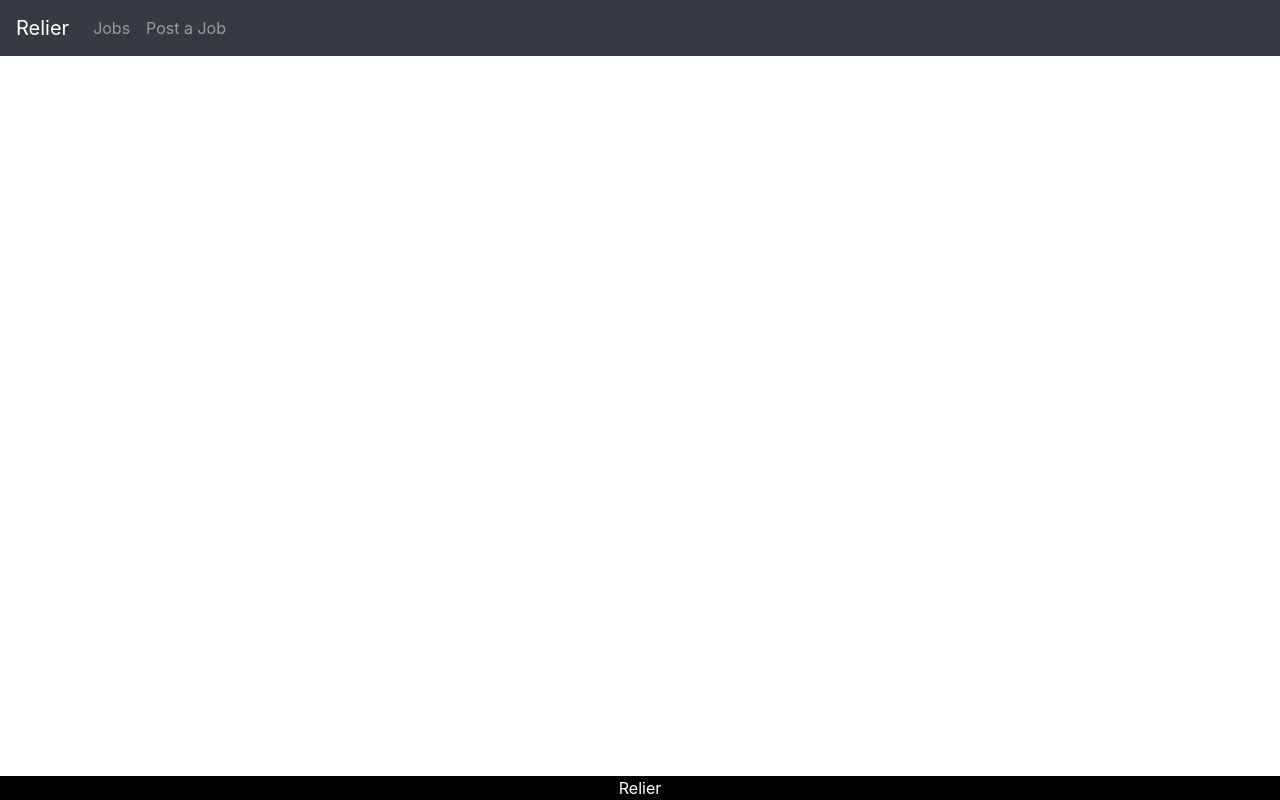
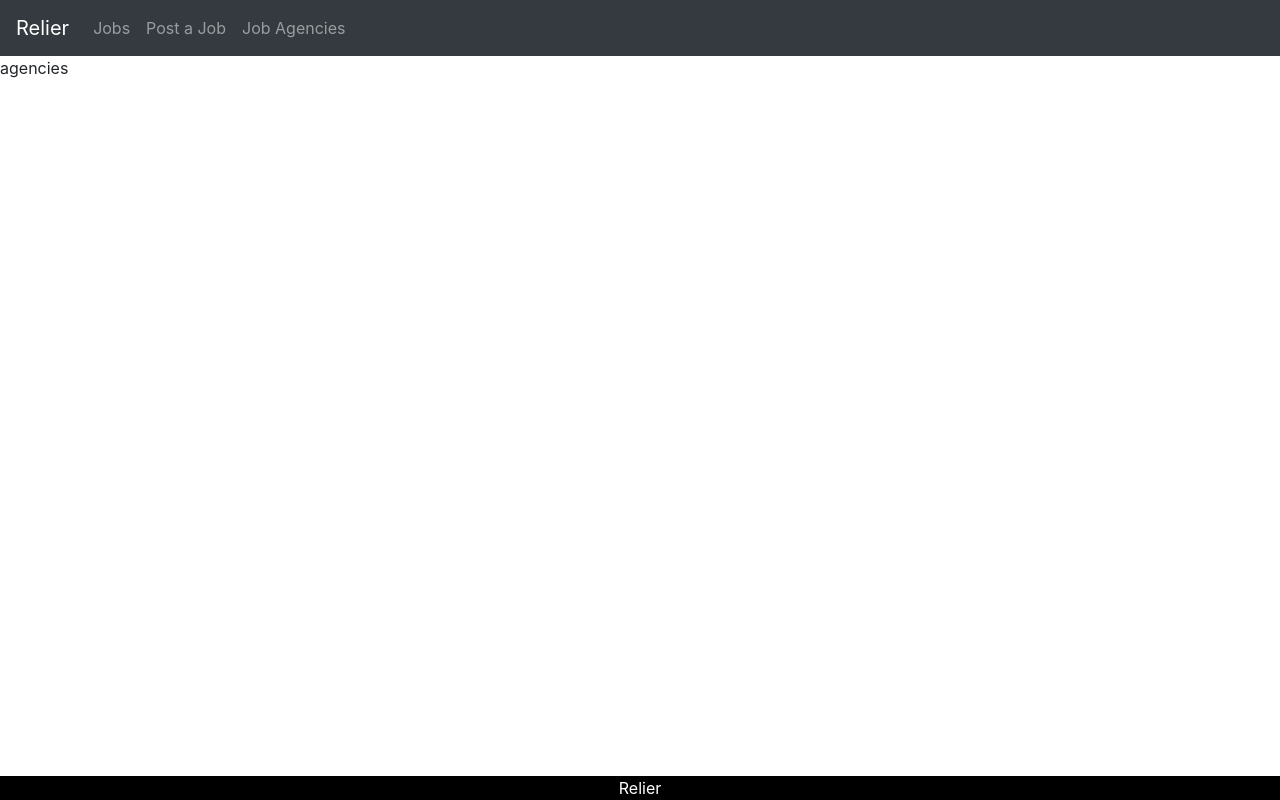
Before and after one commit to snganyone/React-Job-Board, a React (Create React App) app in the folder react-job-board/: page /agencies in a window 1280 px wide. Built offline with nearby package versions, Linux system fonts and the light colour scheme.

Commit message:
Agency Container

```diff
--- a/react-job-board/src/components/NavMenu.js
+++ b/react-job-board/src/components/NavMenu.js
@@ -14,6 +14,7 @@ class NavMenu extends Component{
                     <Nav className="mr-auto">
                         <Nav.Link href="/jobs">Jobs</Nav.Link>
                         <Nav.Link href="/add-job">Post a Job</Nav.Link>
+                        <Nav.Link href="/agencies">Job Agencies</Nav.Link>
                     </Nav>
                 </Navbar.Collapse>
             </Navbar>
--- a/react-job-board/src/containers/AgencyContainer.js
+++ b/react-job-board/src/containers/AgencyContainer.js
@@ -2,7 +2,7 @@ import React, { Component } from 'react';
 
 class AgencyContainer extends Component{
     render(){
-        return(<div></div>)
+        return(<div>agencies</div>)
     }
 }
 
```
Also changed, not shown: 1 other file (tests, documents, lock files or other folders).
